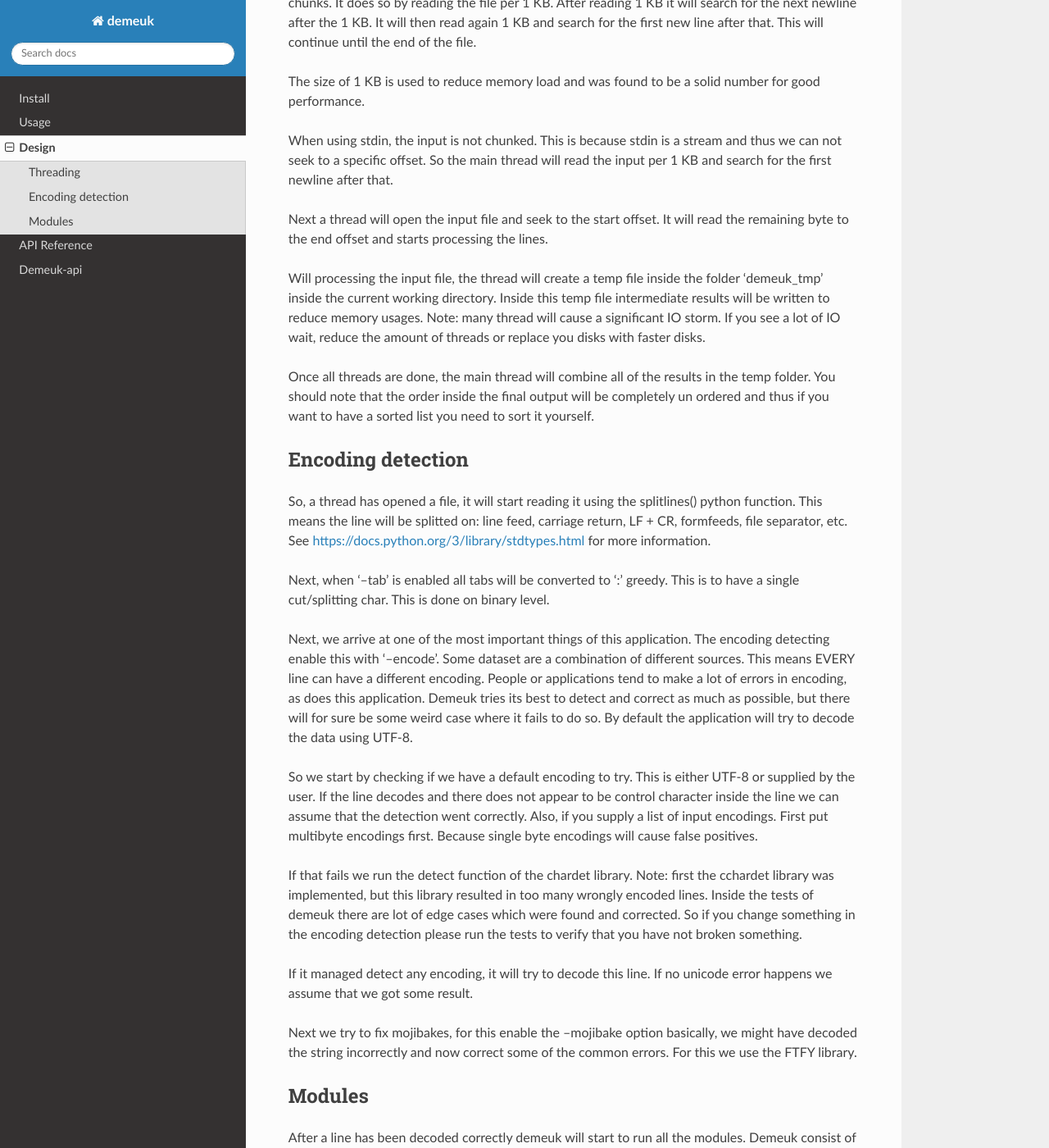
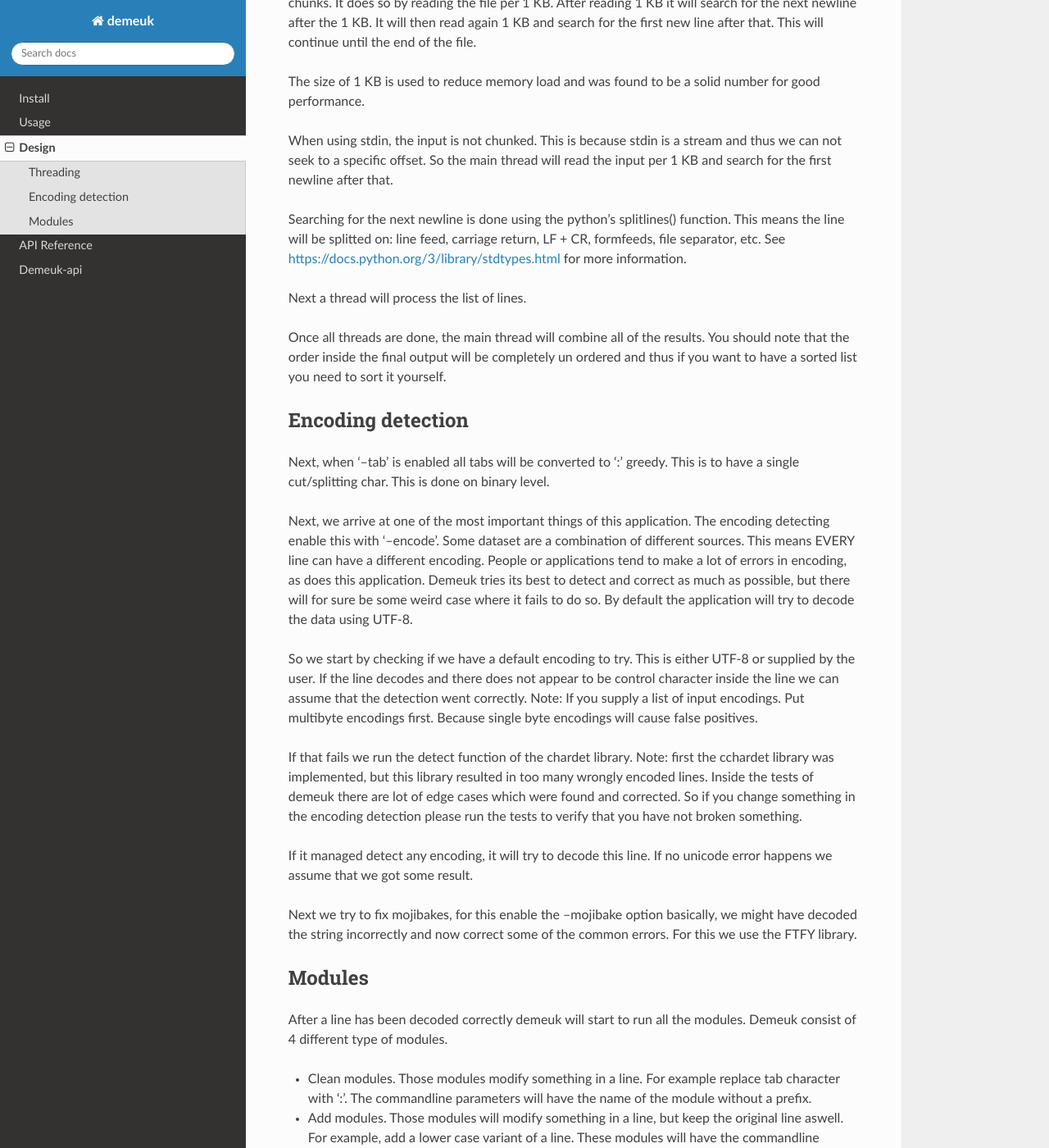
Before and after one commit to NetherlandsForensicInstitute/demeuk, a Sphinx documentation site: the page built from docs/design.rst, in a window 1280 px wide and 1400 px high, scrolled down 344 px. Shown: the whole window at 82% size. Built offline with Sphinx 7.4.7 and the Read the Docs theme 2.0.0, drawn with Linux system fonts in a browser that asks for light colours; the version number could not be read and is left out.

Commit message:
Updating docs

```diff
--- a/docs/design.rst
+++ b/docs/design.rst
@@ -20,26 +20,19 @@
 thus we can not seek to a specific offset. So the main thread will read the input
 per 1 KB and search for the first newline after that.
 
-Next a thread will open the input file and seek to the start offset. It will read
-the remaining byte to the end offset and starts processing the lines.
+Searching for the next newline is done using the python's splitlines()
+function. This means the line will be splitted on: line feed, carriage return,
+LF + CR, formfeeds, file separator, etc. See https://docs.python.org/3/library/stdtypes.html
+for more information.
 
-Will processing the input file, the thread will create a temp file inside the folder
-'demeuk_tmp' inside the current working directory. Inside this temp file intermediate
-results will be written to reduce memory usages. Note: many thread will cause a significant
-IO storm. If you see a lot of IO wait, reduce the amount of threads or replace you disks
-with faster disks.
+Next a thread will process the list of lines.
 
-Once all threads are done, the main thread will combine all of the results in the
-temp folder. You should note that the order inside the final output will be completely
+Once all threads are done, the main thread will combine all of the results.
+You should note that the order inside the final output will be completely
 un ordered and thus if you want to have a sorted list you need to sort it yourself.
 
 Encoding detection
 ------------------
-So, a thread has opened a file, it will start reading it using the splitlines() python
-function. This means the line will be splitted on: line feed, carriage return,
-LF + CR, formfeeds, file separator, etc. See https://docs.python.org/3/library/stdtypes.html
-for more information.
-
 Next, when '--tab' is enabled all tabs will be converted to ':' greedy. This is to have
 a single cut/splitting char. This is done on binary level.
 
@@ -53,7 +46,7 @@
 So we start by checking if we have a default encoding to try. This is either
 UTF-8 or supplied by the user. If the line decodes and there does not appear to be
 control character inside the line we can assume that the detection went correctly.
-Also, if you supply a list of input encodings. First put multibyte encodings first.
+Note: If you supply a list of input encodings. Put multibyte encodings first.
 Because single byte encodings will cause false positives.
 
 If that fails we run the detect function of the chardet library. Note: first the
```
